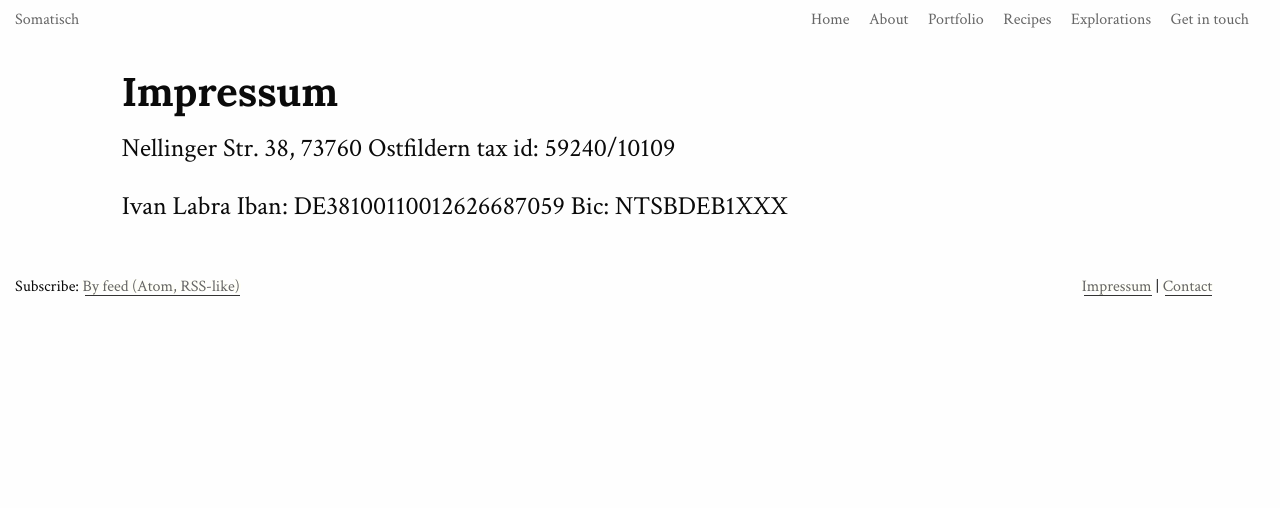
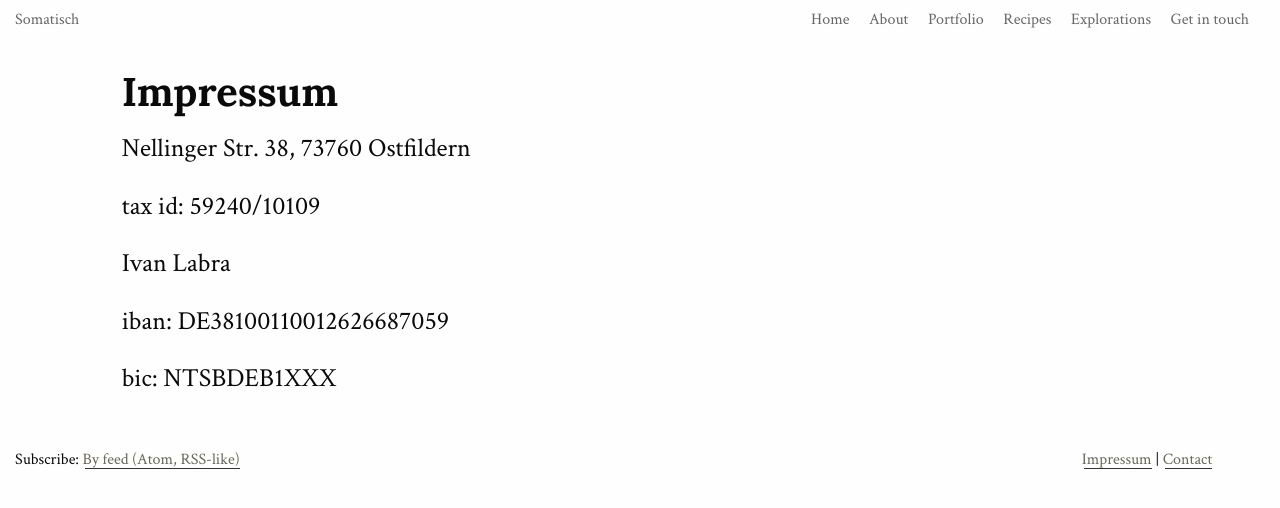
Before and after one commit to somatisch/somatisch-site, a Jekyll site: the page built from impressum.md, in a window 1280 px wide. Shown: the top 508 px of the page. Built offline with Jekyll 4.4.1, drawn with Linux system fonts in a browser that asks for light colours; nearby versions of some CDN libraries.

```diff
--- a/impressum.md
+++ b/impressum.md
@@ -5,8 +5,11 @@ title: Impressum
 ## Impressum
 
 Nellinger Str. 38, 73760 Ostfildern
+
 tax id: 59240/10109
 
 Ivan Labra
-Iban: DE38100110012626687059
-Bic: NTSBDEB1XXX
+
+iban: DE38100110012626687059
+
+bic: NTSBDEB1XXX
```
